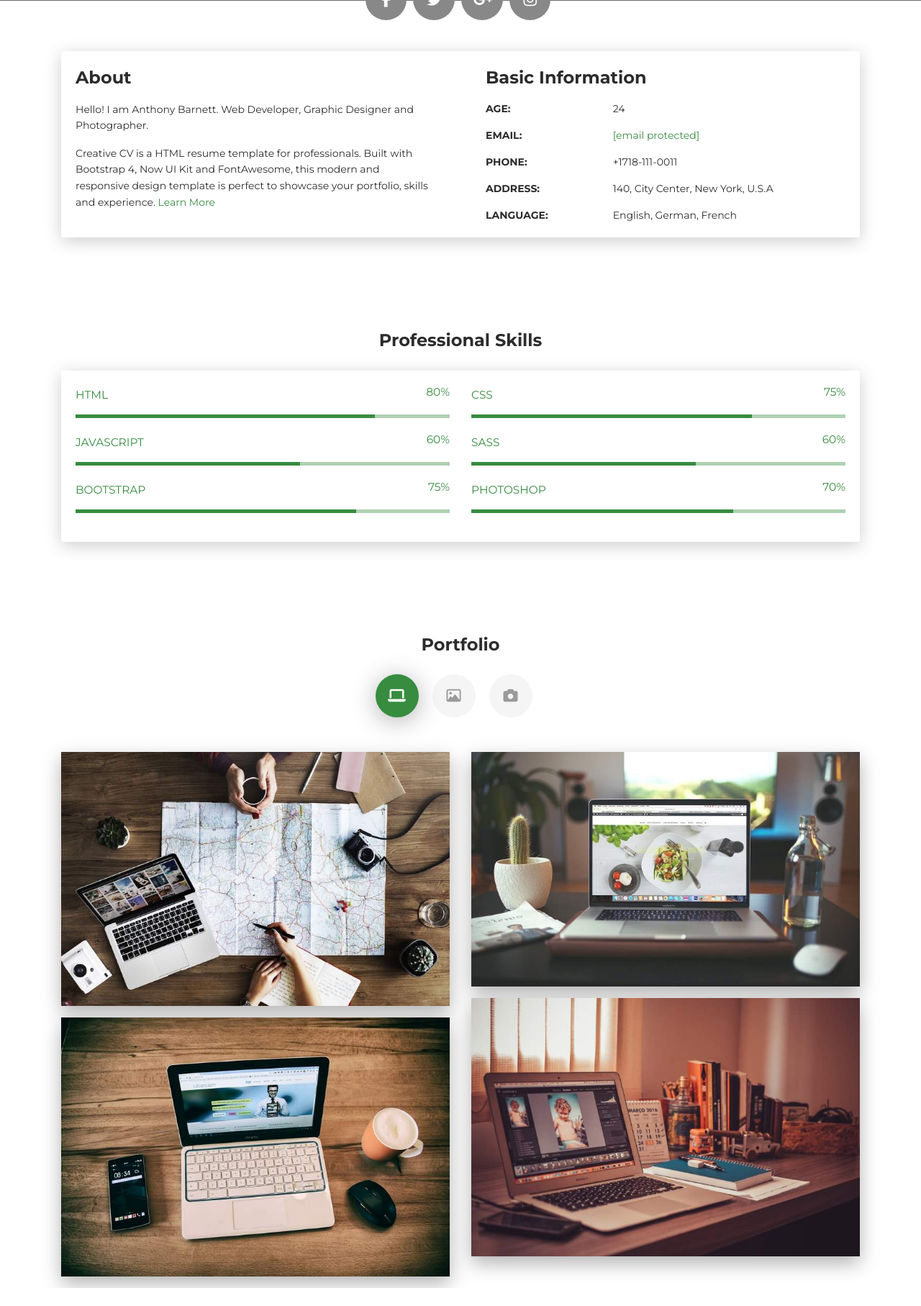
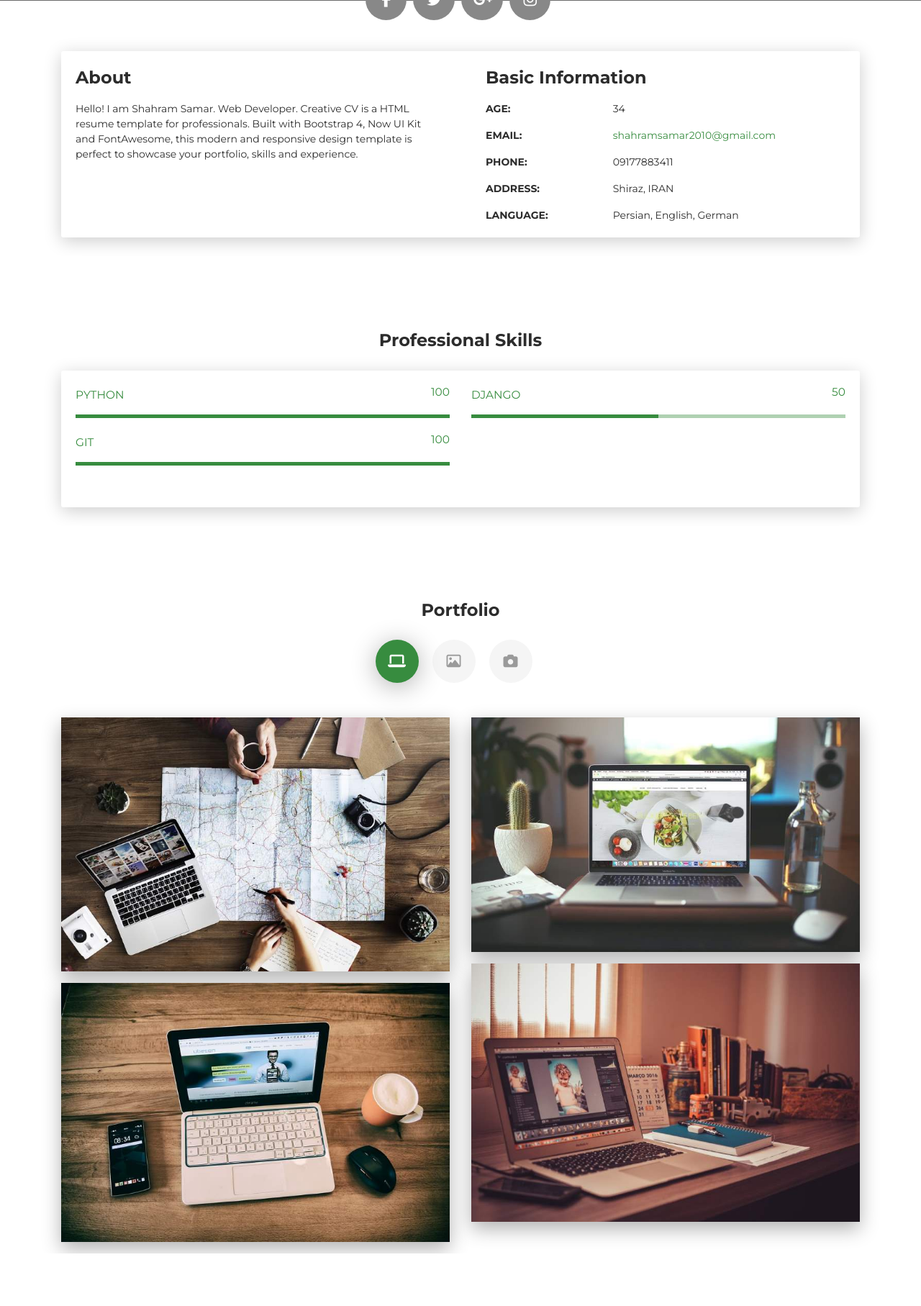
Before and after one commit to shahramsamar/todoapp, a Django app: page / in a window 1280 px wide. Shown: the part 549-2364 px from the top of the page at 72% size. Run offline with Django 4.2, Linux system fonts and the light colour scheme; data comes from the database, SQL or seed files in the repository; both versions use the stored data as it was after the commit; some libraries are stand-ins or nearby versions.

Commit message:
import data SkillModel and  BasicModel

```diff
--- a/templates/website/index.html
+++ b/templates/website/index.html
@@ -69,8 +69,7 @@
 <div class="col-lg-6 col-md-12">
 <div class="card-body">
 <div class="h4 mt-0 title">About</div>
-<p>Hello! I am Anthony Barnett. Web Developer, Graphic Designer and Photographer.</p>
-<p>Creative CV is a HTML resume template for professionals. Built with Bootstrap 4, Now UI Kit and FontAwesome, this modern and responsive design template is perfect to showcase your portfolio, skills and experience. <a href="https://templateflip.com/templates/creative-cv/" target="_blank">Learn More</a></p>
+{{BasicInfo.about}}
 </div>
 </div>
 <div class="col-lg-6 col-md-12">
@@ -78,23 +77,23 @@
 <div class="h4 mt-0 title">Basic Information</div>
 <div class="row">
 <div class="col-sm-4"><strong class="text-uppercase">Age:</strong></div>
-<div class="col-sm-8">24</div>
+<div class="col-sm-8">{{BasicInfo.age}}</div>
 </div>
 <div class="row mt-3">
 <div class="col-sm-4"><strong class="text-uppercase">Email:</strong></div>
-<div class="col-sm-8"><a href="/cdn-cgi/l/email-protection" class="__cf_email__" data-cfemail="a8c9c6dcc0c7c6d1e8cbc7c5d8c9c6d186cbc7c5">[email&#160;protected]</a></div>
+<div class="col-sm-8"><a href="/cdn-cgi/l/email-protection" class="__cf_email__" data-cfemail="a8c9c6dcc0c7c6d1e8cbc7c5d8c9c6d186cbc7c5">{{BasicInfo.email}}</a></div>
 </div>
 <div class="row mt-3">
 <div class="col-sm-4"><strong class="text-uppercase">Phone:</strong></div>
-<div class="col-sm-8">+1718-111-0011</div>
+<div class="col-sm-8">{{BasicInfo.phone_number}}</div>
 </div>
 <div class="row mt-3">
 <div class="col-sm-4"><strong class="text-uppercase">Address:</strong></div>
-<div class="col-sm-8">140, City Center, New York, U.S.A</div>
+<div class="col-sm-8">{{BasicInfo.address}}</div>
 </div>
 <div class="row mt-3">
 <div class="col-sm-4"><strong class="text-uppercase">Language:</strong></div>
-<div class="col-sm-8">English, German, French</div>
+<div class="col-sm-8">{{BasicInfo.language}}</div>
 </div>
 </div>
 </div>
@@ -108,53 +107,20 @@
 <div class="card" data-aos="fade-up" data-aos-anchor-placement="top-bottom">
 <div class="card-body">
 <div class="row">
+{% for skill in Skills %}
 <div class="col-md-6">
-<div class="progress-container progress-primary"><span class="progress-badge">HTML</span>
+<div class="progress-container progress-primary"><span
+  class="progress-badge">{{skill.title}}</span>
 <div class="progress">
-<div class="progress-bar progress-bar-primary" data-aos="progress-full" data-aos-offset="10" data-aos-duration="2000" role="progressbar" aria-valuenow="60" aria-valuemin="0" aria-valuemax="100" style="width: 80%;"></div><span class="progress-value">80%</span>
+<div class="progress-bar progress-bar-primary" data-aos="progress-full"
+ data-aos-offset="10" data-aos-duration="2000" role="progressbar"
+ aria-valuenow="60" aria-valuemin="0" aria-valuemax="100"
+ style="width: {{skill.level}}%;%"></div><span class="progress-value">{{skill.level}}</span>
 </div>
 </div>
 </div>
-<div class="col-md-6">
-<div class="progress-container progress-primary"><span class="progress-badge">CSS</span>
-<div class="progress">
-<div class="progress-bar progress-bar-primary" data-aos="progress-full" data-aos-offset="10" data-aos-duration="2000" role="progressbar" aria-valuenow="60" aria-valuemin="0" aria-valuemax="100" style="width: 75%;"></div><span class="progress-value">75%</span>
-</div>
-</div>
-</div>
-</div>
-<div class="row">
-<div class="col-md-6">
-<div class="progress-container progress-primary"><span class="progress-badge">JavaScript</span>
-<div class="progress">
-<div class="progress-bar progress-bar-primary" data-aos="progress-full" data-aos-offset="10" data-aos-duration="2000" role="progressbar" aria-valuenow="60" aria-valuemin="0" aria-valuemax="100" style="width: 60%;"></div><span class="progress-value">60%</span>
-</div>
-</div>
-</div>
-<div class="col-md-6">
-<div class="progress-container progress-primary"><span class="progress-badge">SASS</span>
-<div class="progress">
-<div class="progress-bar progress-bar-primary" data-aos="progress-full" data-aos-offset="10" data-aos-duration="2000" role="progressbar" aria-valuenow="60" aria-valuemin="0" aria-valuemax="100" style="width: 60%;"></div><span class="progress-value">60%</span>
-</div>
-</div>
-</div>
-</div>
-<div class="row">
-<div class="col-md-6">
-<div class="progress-container progress-primary"><span class="progress-badge">Bootstrap</span>
-<div class="progress">
-<div class="progress-bar progress-bar-primary" data-aos="progress-full" data-aos-offset="10" data-aos-duration="2000" role="progressbar" aria-valuenow="60" aria-valuemin="0" aria-valuemax="100" style="width: 75%;"></div><span class="progress-value">75%</span>
-</div>
-</div>
-</div>
-<div class="col-md-6">
-<div class="progress-container progress-primary"><span class="progress-badge">Photoshop</span>
-<div class="progress">
-<div class="progress-bar progress-bar-primary" data-aos="progress-full" data-aos-offset="10" data-aos-duration="2000" role="progressbar" aria-valuenow="60" aria-valuemin="0" aria-valuemax="100" style="width: 70%;"></div><span class="progress-value">70%</span>
-</div>
-</div>
-</div>
-</div>
+{% endfor %}
+ </div>
 </div>
 </div>
 </div>
--- a/website/admin.py
+++ b/website/admin.py
@@ -3,7 +3,7 @@ from website.models import BasicInformationModel, SkillModel
 
 # Register your models here.
 class BasicInformationAdmin(admin.ModelAdmin):
-    list_display =['id','age']
+    list_display =['email','age']
 
 class SkillAdmin(admin.ModelAdmin):
     list_display =['title','level']
--- a/website/models.py
+++ b/website/models.py
@@ -5,18 +5,22 @@ from django.db import models
 class BasicInformationModel(models.Model):
     about = models.TextField()
     age = models.PositiveIntegerField()
-    email =models.EmailField()
+    email = models.EmailField()
     phone_number = models.CharField(max_length=255)
     address = models.CharField(max_length=255)
-    language =models.CharField(max_length=255)
+    language = models.CharField(max_length=255)
 
 
     def __str__(self):
-        return self.id
+        return f"BasicInfo {self.id}"
 
     class Meta:
-        ordering =['id']
+        ordering = ['id']
 
 class  SkillModel(models.Model):
     title = models.CharField(max_length=255)
     level = models.PositiveBigIntegerField(default=50)
+
+
+    def __str__(self):
+        return self.title
--- a/website/views.py
+++ b/website/views.py
@@ -1,13 +1,16 @@
 from django.shortcuts import render
 from django.http import HttpResponse
-from random import randint
-import requests
+from website.models import BasicInformationModel, SkillModel
 
 
 
 def index(request):
-    # return HttpResponse("<h1 style='color:red'>index</h1>")
-    context ={"randint":randint(0,100)}
+    BasicInfo = BasicInformationModel.objects.first()
+    Skills = SkillModel.objects.all()
+    context ={
+        'BasicInfo':BasicInfo,
+        'Skills': Skills
+        }
     return render(request, "website/index.html", context)
 
 def about(request):
```
Also changed, not shown: db.sqlite3, website/migrations/0004_alter_basicinformationmodel_options.py (added), website/migrations/0005_alter_basicinformationmodel_options.py (added).
